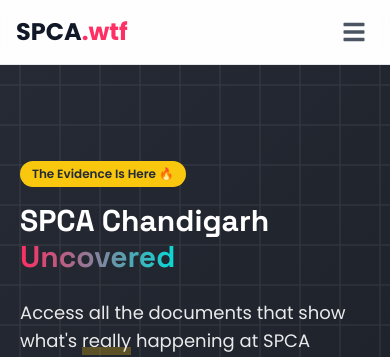
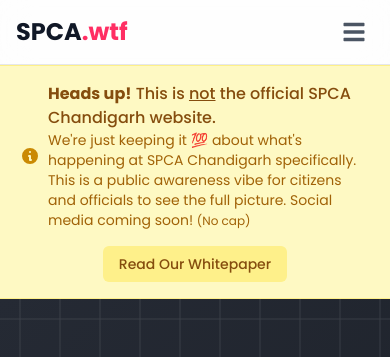
Before and after one commit to limopeace/spca.wtf, a Next.js app: page / in a window 390 px wide. Shown: the top 357 px of the page. Built offline with nearby package versions, Linux system fonts and the light colour scheme.

Commit message:
Move disclaimer banner to top of all pages and improve mobile responsiveness

```diff
--- a/src/pages/documents/index.tsx
+++ b/src/pages/documents/index.tsx
@@ -83,6 +83,35 @@
         <title>SPCA Chandigarh Documents | Court Records, RTI Responses & Evidence</title>
         <meta name="description" content="Access official documents about SPCA Chandigarh including court records, RTI responses revealing 47% mortality rates, AWBI complaints, and legal petitions." />
       </Head>
+
+      {/* Disclaimer Banner - Gen Z Style */}
+      <section className="bg-yellow-100 py-4 border-t border-b border-yellow-200">
+        <div className="max-w-7xl mx-auto px-5 sm:px-6 lg:px-8">
+          <div className="flex flex-col md:flex-row items-center justify-between gap-4">
+            <div className="flex items-center">
+              <span className="text-yellow-600 mr-2">
+                <svg xmlns="http://www.w3.org/2000/svg" className="h-5 w-5" viewBox="0 0 20 20" fill="currentColor">
+                  <path fillRule="evenodd" d="M18 10a8 8 0 11-16 0 8 8 0 0116 0zm-7-4a1 1 0 11-2 0 1 1 0 012 0zM9 9a1 1 0 000 2v3a1 1 0 001 1h1a1 1 0 100-2v-3a1 1 0 00-1-1H9z" clipRule="evenodd" />
+                </svg>
+              </span>
+              <div>
+                <p className="font-medium text-yellow-800">
+                  <span className="font-bold">Heads up!</span> This is <span className="underline">not</span> the official SPCA Chandigarh website.
+                </p>
+                <p className="text-sm text-yellow-700 max-w-2xl">
+                  We're just keeping it 💯 about what's happening at SPCA Chandigarh specifically.
+                  This is a public awareness vibe for citizens and officials to see the full picture.
+                  Social media coming soon! <span className="text-xs">(No cap)</span>
+                </p>
+              </div>
+            </div>
+            <a href="/whitepaper.pdf" target="_blank" rel="noopener noreferrer" className="px-4 py-2 bg-yellow-200 text-yellow-800 rounded-md hover:bg-yellow-300 transition-colors text-sm font-medium whitespace-nowrap">
+              Read Our Whitepaper
+            </a>
+          </div>
+        </div>
+      </section>
+
       <main className="max-w-7xl mx-auto px-5 sm:px-6 lg:px-8 py-8 sm:py-12">
         <h1 className="text-2xl sm:text-3xl font-bold mb-6 sm:mb-8">Official Documents</h1>
         <p className="text-gray-700 mb-8 max-w-3xl">
--- a/src/pages/index.tsx
+++ b/src/pages/index.tsx
@@ -11,6 +11,34 @@
         <meta name="viewport" content="width=device-width, initial-scale=1" />
         <link rel="icon" href="/favicon.ico" />
       </Head>
+
+      {/* Disclaimer Banner - Gen Z Style */}
+      <section className="bg-yellow-100 py-4 border-t border-b border-yellow-200">
+        <div className="max-w-7xl mx-auto px-5 sm:px-6 lg:px-8">
+          <div className="flex flex-col md:flex-row items-center justify-between gap-4">
+            <div className="flex items-center">
+              <span className="text-yellow-600 mr-2">
+                <svg xmlns="http://www.w3.org/2000/svg" className="h-5 w-5" viewBox="0 0 20 20" fill="currentColor">
+                  <path fillRule="evenodd" d="M18 10a8 8 0 11-16 0 8 8 0 0116 0zm-7-4a1 1 0 11-2 0 1 1 0 012 0zM9 9a1 1 0 000 2v3a1 1 0 001 1h1a1 1 0 100-2v-3a1 1 0 00-1-1H9z" clipRule="evenodd" />
+                </svg>
+              </span>
+              <div>
+                <p className="font-medium text-yellow-800">
+                  <span className="font-bold">Heads up!</span> This is <span className="underline">not</span> the official SPCA Chandigarh website.
+                </p>
+                <p className="text-sm text-yellow-700 max-w-2xl">
+                  We're just keeping it 💯 about what's happening at SPCA Chandigarh specifically.
+                  This is a public awareness vibe for citizens and officials to see the full picture.
+                  Social media coming soon! <span className="text-xs">(No cap)</span>
+                </p>
+              </div>
+            </div>
+            <a href="/whitepaper.pdf" target="_blank" rel="noopener noreferrer" className="px-4 py-2 bg-yellow-200 text-yellow-800 rounded-md hover:bg-yellow-300 transition-colors text-sm font-medium whitespace-nowrap">
+              Read Our Whitepaper
+            </a>
+          </div>
+        </div>
+      </section>
 
       <section className="gradient-bg text-white overflow-hidden relative">
         <div className="absolute inset-0 opacity-10">
--- a/src/pages/legal.tsx
+++ b/src/pages/legal.tsx
@@ -126,6 +126,34 @@
         />
       </Head>
 
+      {/* Disclaimer Banner - Gen Z Style */}
+      <section className="bg-yellow-100 py-4 border-t border-b border-yellow-200">
+        <div className="max-w-7xl mx-auto px-5 sm:px-6 lg:px-8">
+          <div className="flex flex-col md:flex-row items-center justify-between gap-4">
+            <div className="flex items-center">
+              <span className="text-yellow-600 mr-2">
+                <svg xmlns="http://www.w3.org/2000/svg" className="h-5 w-5" viewBox="0 0 20 20" fill="currentColor">
+                  <path fillRule="evenodd" d="M18 10a8 8 0 11-16 0 8 8 0 0116 0zm-7-4a1 1 0 11-2 0 1 1 0 012 0zM9 9a1 1 0 000 2v3a1 1 0 001 1h1a1 1 0 100-2v-3a1 1 0 00-1-1H9z" clipRule="evenodd" />
+                </svg>
+              </span>
+              <div>
+                <p className="font-medium text-yellow-800">
+                  <span className="font-bold">Heads up!</span> This is <span className="underline">not</span> the official SPCA Chandigarh website.
+                </p>
+                <p className="text-sm text-yellow-700 max-w-2xl">
+                  We're just keeping it 💯 about what's happening at SPCA Chandigarh specifically.
+                  This is a public awareness vibe for citizens and officials to see the full picture.
+                  Social media coming soon! <span className="text-xs">(No cap)</span>
+                </p>
+              </div>
+            </div>
+            <a href="/whitepaper.pdf" target="_blank" rel="noopener noreferrer" className="px-4 py-2 bg-yellow-200 text-yellow-800 rounded-md hover:bg-yellow-300 transition-colors text-sm font-medium whitespace-nowrap">
+              Read Our Whitepaper
+            </a>
+          </div>
+        </div>
+      </section>
+
       <div className="py-12 bg-white">
         <div className="max-w-7xl mx-auto px-4 sm:px-6 lg:px-8">
           {/* Header */}
--- a/src/pages/legal/documents/[slug].tsx
+++ b/src/pages/legal/documents/[slug].tsx
@@ -35,6 +35,34 @@
           content={`Access information for ${document.documentName} related to SPCA Chandigarh case ${document.caseNumber}`}
         />
       </Head>
+
+      {/* Disclaimer Banner - Gen Z Style */}
+      <section className="bg-yellow-100 py-4 border-t border-b border-yellow-200">
+        <div className="max-w-7xl mx-auto px-5 sm:px-6 lg:px-8">
+          <div className="flex flex-col md:flex-row items-center justify-between gap-4">
+            <div className="flex items-center">
+              <span className="text-yellow-600 mr-2">
+                <svg xmlns="http://www.w3.org/2000/svg" className="h-5 w-5" viewBox="0 0 20 20" fill="currentColor">
+                  <path fillRule="evenodd" d="M18 10a8 8 0 11-16 0 8 8 0 0116 0zm-7-4a1 1 0 11-2 0 1 1 0 012 0zM9 9a1 1 0 000 2v3a1 1 0 001 1h1a1 1 0 100-2v-3a1 1 0 00-1-1H9z" clipRule="evenodd" />
+                </svg>
+              </span>
+              <div>
+                <p className="font-medium text-yellow-800">
+                  <span className="font-bold">Heads up!</span> This is <span className="underline">not</span> the official SPCA Chandigarh website.
+                </p>
+                <p className="text-sm text-yellow-700 max-w-2xl">
+                  We're just keeping it 💯 about what's happening at SPCA Chandigarh specifically.
+                  This is a public awareness vibe for citizens and officials to see the full picture.
+                  Social media coming soon! <span className="text-xs">(No cap)</span>
+                </p>
+              </div>
+            </div>
+            <a href="/whitepaper.pdf" target="_blank" rel="noopener noreferrer" className="px-4 py-2 bg-yellow-200 text-yellow-800 rounded-md hover:bg-yellow-300 transition-colors text-sm font-medium whitespace-nowrap">
+              Read Our Whitepaper
+            </a>
+          </div>
+        </div>
+      </section>
 
       <div className="py-12 bg-white">
         <div className="max-w-4xl mx-auto px-4 sm:px-6 lg:px-8">
```
